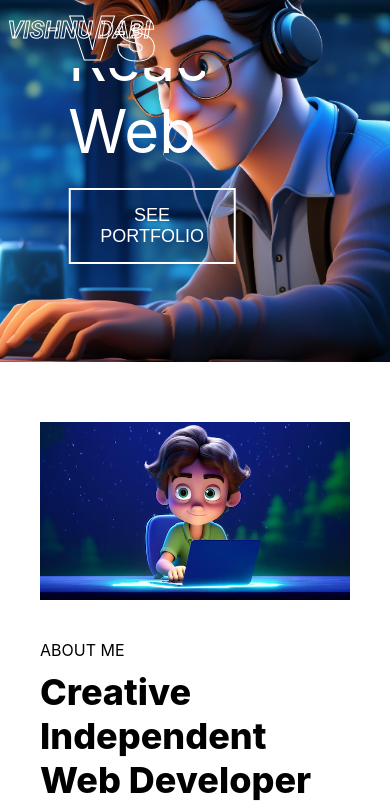
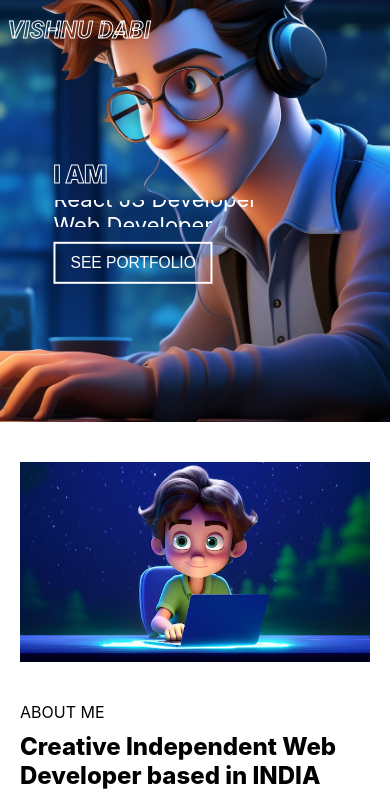
Before and after one commit to VishnuDabi/my-portfolio, a React (Create React App) app: page / in a window 390 px wide. Shown: the top 807 px of the page. Built offline with nearby package versions, Linux system fonts and the light colour scheme.

Commit message:
responsive updates

```diff
--- a/package.json
+++ b/package.json
@@ -11,6 +11,7 @@
     "react-dom": "^18.2.0",
     "react-icons": "^5.0.1",
     "react-scripts": "5.0.1",
+    "react-scroll": "^1.9.0",
     "react-slick": "^0.30.2",
     "slick-carousel": "^1.8.1",
     "web-vitals": "^2.1.4"
--- a/public/index.html
+++ b/public/index.html
@@ -14,7 +14,6 @@
       manifest.json provides metadata used when your web app is installed on a
       user's mobile device or desktop. See https://developers.google.com/web/fundamentals/web-app-manifest/
     -->
-    <link rel="manifest" href="%PUBLIC_URL%/manifest.json" />
     <!--
       Notice the use of %PUBLIC_URL% in the tags above.
       It will be replaced with the URL of the `public` folder during the build.
--- a/src/App.css
+++ b/src/App.css
@@ -95,3 +95,10 @@
   border: 1px solid black;
   transition: all 0.4s ease-in-out;
 }
+
+@media screen and (max-width:993px) {
+  h1 {
+    font-size: clamp(24px, 5vw, 28px) !important;
+  }
+
+}
--- a/src/Components/About/about.css
+++ b/src/Components/About/about.css
@@ -74,6 +74,8 @@
     .about__container {
         flex-direction: column;
         gap: 40px;
+        padding: 0 20px;
+        margin-top: -20px;
     }
 
     .about__text {
--- a/src/Components/Header/Header.jsx
+++ b/src/Components/Header/Header.jsx
@@ -1,5 +1,6 @@
 import React, { useEffect, useState } from "react";
 import "./header.css";
+import { Link } from "react-scroll";
 const Header = () => {
   const [scrolled, setScrolled] = useState(false);
 
@@ -32,7 +33,11 @@ const Header = () => {
         </div>
         <div className="header__child">
           <ul className="nav__list">
-            <li className="nav__items">Home</li>
+            <li className="nav__items">
+              <Link to="home" spy={true} smooth={true} duration={500}>
+                Home
+              </Link>
+            </li>
             <li className="nav__items">About</li>
             <li className="nav__items">portfolio</li>
             <li className="nav__items">News</li>
--- a/src/Components/Skills/skills.css
+++ b/src/Components/Skills/skills.css
@@ -87,6 +87,12 @@ p {
     .skills__container,
     .skills__container__active {
         flex-direction: column;
+        padding: 0 20px;
 
     }
 }
+/* https: //docs.google.com/spreadsheets/d/e/2PACX-1vSqjxYcj9hmFci-lxX2QK1dkSWvhsxiQZ9EofntA33Lb_TXqdbfGpo-SCNrySihFD7ao2YuaVv3XXAH/pub?output=csv */
+
+/*
+https: //script.google.com/macros/s/AKfycbxiLcbs5YCfMNnnOSyd2GP4keX568tf495ZNtuFLFHrjhXXLKOPKdUVecgIiKQf_88/exec
+ */
--- a/src/Components/contact/Contact.jsx
+++ b/src/Components/contact/Contact.jsx
@@ -46,6 +46,8 @@ const Contact = () => {
                 <form
                   className="contact__form"
                   onSubmit={(event) => submitHandler(event)}
+                  method="post"
+                  action="https://script.google.com/macros/s/AKfycbxiLcbs5YCfMNnnOSyd2GP4keX568tf495ZNtuFLFHrjhXXLKOPKdUVecgIiKQf_88/exec"
                 >
                   <div>
                     <label htmlFor="name">Name</label>
--- a/src/Components/contact/contact.css
+++ b/src/Components/contact/contact.css
@@ -6,9 +6,10 @@
 
 .bg__img__container {
     position: relative;
-    background: linear-gradient(0deg, rgba(0, 0, 0, 0.6), rgba(0, 0, 0, 0.6)), url("https://shanereact.ibthemespro.com/img/callto-action/2.jpg");
+    /* background: linear-gradient(0deg, rgba(0, 0, 0, 0.6), rgba(0, 0, 0, 0.6)), url("https://shanereact.ibthemespro.com/img/callto-action/2.jpg"); */
+    background: linear-gradient(0deg, rgba(0, 0, 0, 0.4), rgba(0, 0, 0, 0.4)), url("../../../public/images/contact-bg.jpg");
     background-size: cover;
-    background-position: center;
+    background-position: 50% 10%;
     background-repeat: no-repeat;
     width: 100%;
     height: 100%;
@@ -186,55 +187,19 @@ textarea {
         flex-direction: column-reverse;
     }
 
-    /* .contact__container {
-        width: 100%;
-        position: relative;
-        height: auto;
-    } */
-    /* .text__container,
-    .active {
-
-        position: relative;
-        left: 0;
-        top: 0;
-        transform-origin: center;
-        transform: translate(0, 0);
-        margin: auto;
-    } */
-
 }
 
 .flex__container {
     position: relative;
     box-shadow: 0 1px 40px rgba(0, 0, 0, 0.3),
         0 0 40px rgba(0, 0, 0, 0.1);
-    /* -webkit-box-shadow: 0 1px 4px rgba(0, 0, 0, 0.3), 0 0 40px rgba(0, 0, 0, 0.1) inset;
-    -moz-box-shadow: 0 1px 4px rgba(0, 0, 0, 0.3), 0 0 40px rgba(0, 0, 0, 0.1) inset;
-    box-shadow: 0 1px 4px rgba(0, 0, 0, 0.3), 0 0 40px rgba(0, 0, 0, 0.1) inset; */
 }
 
-/*
-.flex__container:before,
-.flex__container:after {
-    content: "";
-    position: absolute;
-    z-index: -1;
-    -webkit-box-shadow: 0 0 20px rgba(0, 0, 0, 0.8);
-    -moz-box-shadow: 0 0 20px rgba(0, 0, 0, 0.8);
-    box-shadow: 0 0 20px rgba(0, 0, 0, 0.8);
-    top: 10px;
-    bottom: 10px;
-    left: 0;
-    right: 0;
-    -moz-border-radius: 100px / 10px;
+@media screen and (max-width:441px) {
+    .bg__img__container {
+
+        background-position: 60% 10%;
+
+    }
+
 }
-
-.flex__container:after {
-    right: 10px;
-    left: auto;
-    -webkit-transform: skew(8deg) rotate(3deg);
-    -moz-transform: skew(8deg) rotate(3deg);
-    -ms-transform: skew(8deg) rotate(3deg);
-    -o-transform: skew(8deg) rotate(3deg);
-    transform: skew(8deg) rotate(3deg);
-} */
--- a/src/Components/hero/Hero.jsx
+++ b/src/Components/hero/Hero.jsx
@@ -1,14 +1,13 @@
 import React from "react";
 import "./hero.css";
-import ParticleAnimation from "../particles/ParticlesCanvas";
 
 const Hero = () => {
   return (
-    <div className="hero__main__container">
+    <div className="hero__main__container" id="home" name="home">
       {/* <ParticleAnimation /> */}
       <div className="hero__text">
-        <h1 className="span__text">Vs</h1>
-        <br />
+        <h1 className="span__text">I am</h1>
+        {/* <br /> */}
         <div className="rotating-item-wrapper">
           <div className="rotating-items">
             Frontend Developer
--- a/src/Components/hero/hero.css
+++ b/src/Components/hero/hero.css
@@ -1,7 +1,7 @@
 .hero__main__container {
     /* background-image: url("https://shanereact.ibthemespro.com/img/slider/3.jpg"); */
     background-image: url(../../../public/images/hero.jpg);
-    height: 100vh;
+    height: calc(100vh + 60px);
     position: relative;
     background-size: 100% 100%;
     background-repeat: no-repeat;
@@ -12,9 +12,9 @@
 
 /* hero text container */
 .hero__text {
-    width: 35%;
+    width: max-content;
     position: absolute;
-    top: 50%;
+    top: 60%;
     left: 35%;
     transform: translate(-50%, -50%);
 
@@ -23,12 +23,13 @@
 .span__text {
     position: relative;
     text-transform: uppercase;
-    font-size: 60px;
+    font-size: clamp(22px, 5vw, 60px);
     -webkit-text-stroke: 1px #fff;
     color: transparent;
     font-weight: 900;
     line-height: 0px;
-
+    /* margin-bottom: 16px; */
+    margin-bottom: clamp(5px, 5vw, 15px);
     width: 0;
     /* overflow: hidden; */
     text-align: start;
@@ -36,10 +37,11 @@
 }
 
 .rotating-item-wrapper {
-    font-size: 60px;
+    /* font-size: 60px; */
+    font-size: clamp(22px, 5vw, 60px);
     overflow: hidden;
     position: relative;
-    height: 1.5em;
+    height: 1.2em;
     top: 10px;
     text-align: left;
     width: 0;
@@ -88,17 +90,17 @@
     }
 
     50% {
-        top: -1.5em;
+        top: -1.4em;
     }
 
     75% {
-        top: -3em;
+        top: -2.8em;
         opacity: 1;
     }
 
 
     100% {
-        top: -4.5em;
+        top: -4.2em;
         opacity: 0;
     }
 }
@@ -114,16 +116,17 @@
     border: 2px solid white;
     color: white;
     padding: 15px 30px;
-    font-size: 18px;
+    font-size: clamp(12px, 4vw, 20px);
     margin-top: 20px;
 }
 
 @media screen and (max-width:1200px) {
     .hero__main__container {
-        height: 60vh;
+        height: calc(65vh + 60px);
     }
 
 }
+
 
 @media screen and (max-width:850px) {
     .hero__main__container {
@@ -132,12 +135,21 @@
 
     }
 
+    .btn {
+        padding: 10px 15px;
+        margin-top: 5px;
+    }
+
 }
 
 @media screen and (max-width:441px) {
     .hero__main__container {
-        height: 50vh;
+        height: calc(50vh + 60px);
 
     }
 
+    .hero__text {
+        left: 40%;
+    }
+
 }
```
Also changed, not shown: src/Components/Axios methods/AxiosGet.jsx (added, +39 -0 lines), 2 other files (tests, documents, lock files or other folders).
